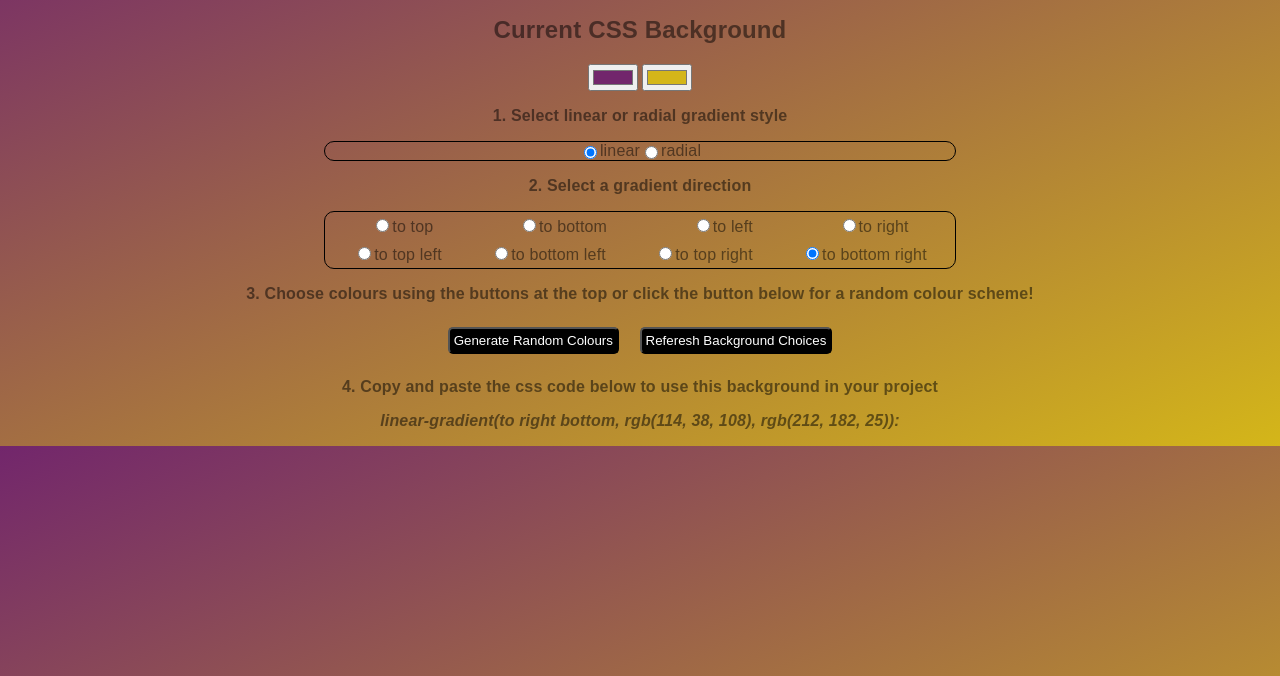
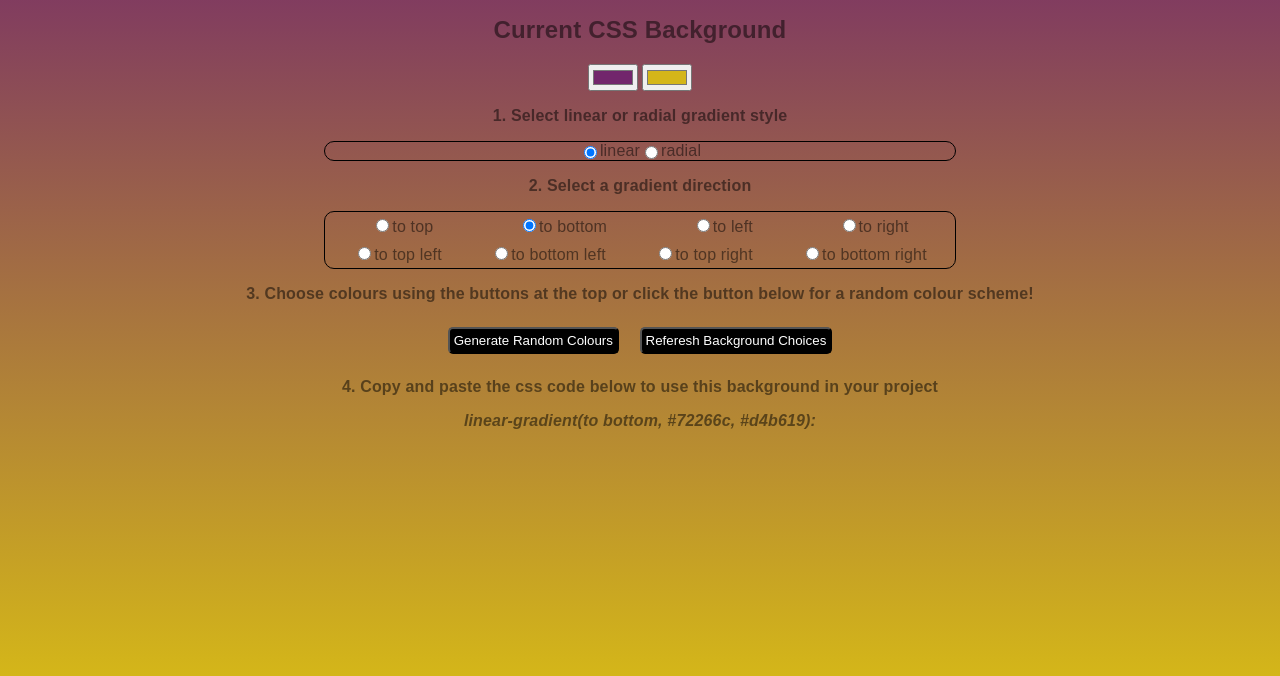
Before and after one commit to WillDRuss/background-generator, a plain HTML site: page index.html in a window 1280 px wide. Shown: the part 124-800 px from the top of the page. Drawn offline with Linux system fonts and the light colour scheme.

Commit message:
tidied up linear gradient options

```diff
--- a/index.html
+++ b/index.html
@@ -22,16 +22,16 @@
 
 	<div id="direction-options">
 		<div class="direction-inputs">
-			<span><input class="lin-dir" id="top" type="radio" name="linear-direction" value="top" checked>to top</span>
+			<span><input class="lin-dir" id="top" type="radio" name="linear-direction" value="top">to top</span>
 			<span><input class="lin-dir" id="bottom" type="radio" name="linear-direction" value="bottom" checked>to bottom</span>
-			<span><input class="lin-dir" id="left" type="radio" name="linear-direction" value="left" checked>to left</span>
-			<span><input class="lin-dir" id="right" type="radio" name="linear-direction" value="right" checked>to right</span>
+			<span><input class="lin-dir" id="left" type="radio" name="linear-direction" value="left">to left</span>
+			<span><input class="lin-dir" id="right" type="radio" name="linear-direction" value="right">to right</span>
 		</div>
 		<div class="direction-inputs">
-			<span><input class="lin-dir" id="top-left" type="radio" name="linear-direction" value="top-left" checked>to top left</span>
-			<span><input class="lin-dir" id="bottom-left" type="radio" name="linear-direction" value="bottom-left" checked>to bottom left</span>
-			<span><input class="lin-dir" id="top-right" type="radio" name="linear-direction" value="top-right" checked>to top right</span>
-			<span><input class="lin-dir" id="bottom-right" type="radio" name="linear-direction" value="bottom-right" checked>to bottom right</span>
+			<span><input class="lin-dir" id="top-left" type="radio" name="linear-direction" value="top-left">to top left</span>
+			<span><input class="lin-dir" id="bottom-left" type="radio" name="linear-direction" value="bottom-left">to bottom left</span>
+			<span><input class="lin-dir" id="top-right" type="radio" name="linear-direction" value="top-right">to top right</span>
+			<span><input class="lin-dir" id="bottom-right" type="radio" name="linear-direction" value="bottom-right">to bottom right</span>
 		</div>
 	</div>
 
--- a/script.js
+++ b/script.js
@@ -30,12 +30,13 @@ function gradientType() {
 
 
 function setGradient() {
-	body.style.background =
-		gradientType()
+	let backgroundText = gradientType()
 		+ color1.value + ", "
 		+ color2.value + ")";
 
-		css.textContent = body.style.background + ":";
+	body.style.backgroundImage = backgroundText
+
+		css.textContent = backgroundText + ":";
 }
 
 function generateRandColors() {
--- a/style.css
+++ b/style.css
@@ -4,7 +4,8 @@ body {
     text-align: center;
     letter-spacing: .01rem;
     top: 15%;
-	background: linear-gradient(to right, red , yellow); /* Standard syntax */
+	background-image: linear-gradient(to right bottom, red , yellow); /* Standard syntax */
+    background-attachment: fixed;
 }
 
 h1 {
```
